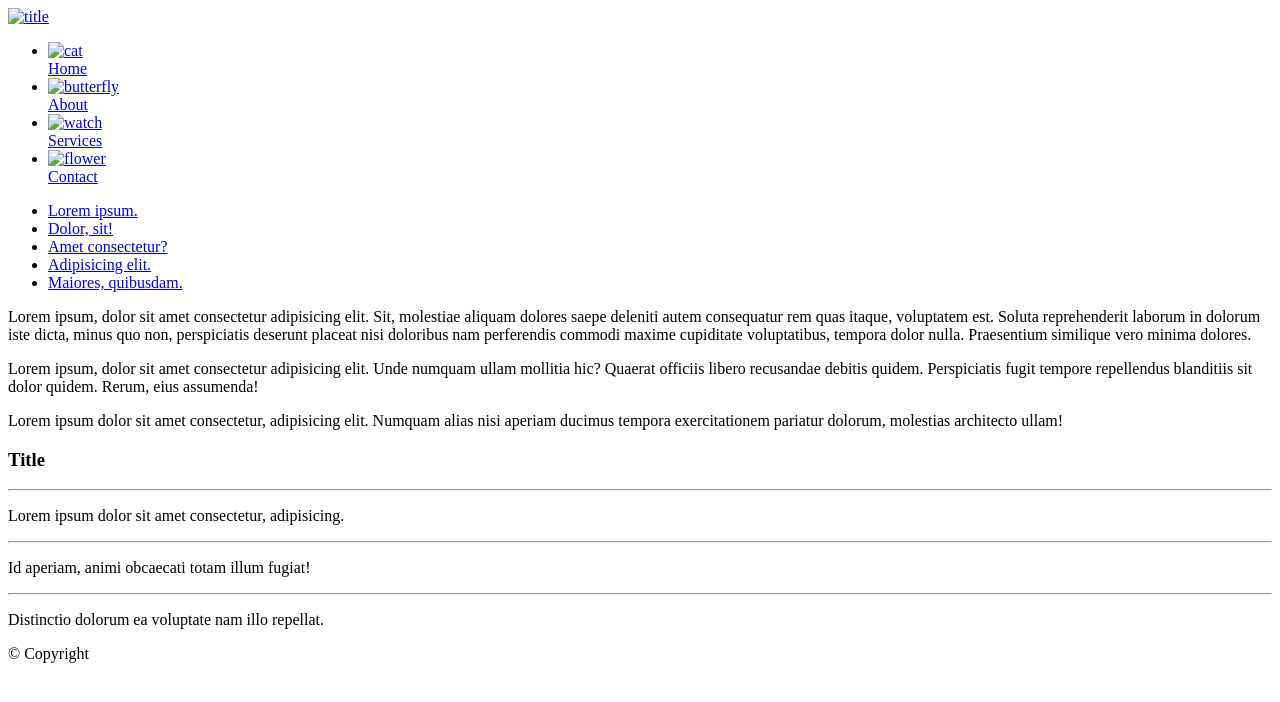
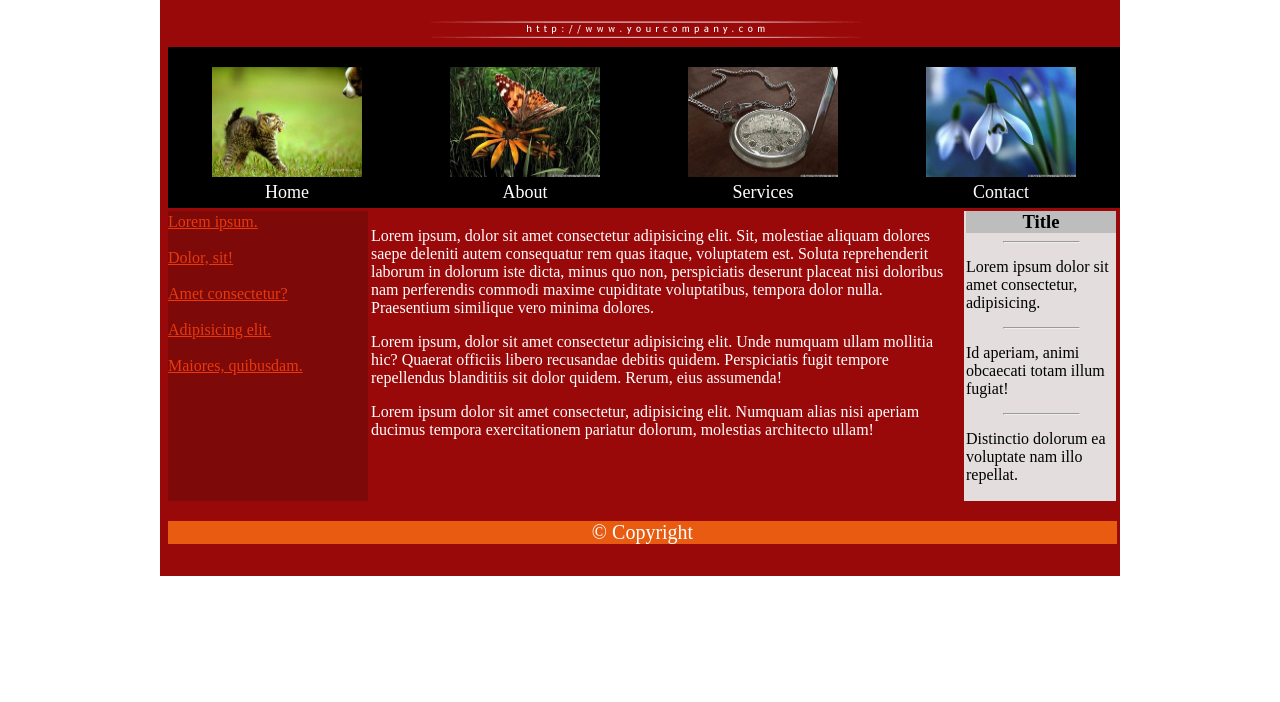
Before and after one commit to Andrewmand/Homework4, a plain HTML site: page index.html in a window 1280 px wide. Drawn offline with Linux system fonts and the light colour scheme; the site is published under a folder, as on GitHub Pages, so addresses that start at the root find nothing.

Commit message:
homework4_1

```diff
--- a/index.html
+++ b/index.html
@@ -2,7 +2,7 @@
 <html lang="en">
 
 <head>
-    <link rel="stylesheet" href="/styles/style.css">
+    <link rel="stylesheet" href="styles/style.css">
     <meta charset="UTF-8">
     <meta name="viewport" content="width=device-width, initial-scale=1.0">
     <title>Homework4</title>
@@ -13,16 +13,16 @@
     <div class="wrapper">
 
         <header class="page-header">
-            <a href="http://www.yourcompany.com"><img src="/pictures/title.gif" alt="title"></a>
+            <a href="http://www.yourcompany.com"><img src="pictures/title.gif" alt="title"></a>
         </header>
 
 
         <nav class="navigation-menu clearfix">
             <ul>
-                <li><a href="home.html"><img src="/pictures/img00.jpg" alt="cat"><br>Home</a></li>
-                <li><a href="about.html"><img src="/pictures/img01.jpg" alt="butterfly"><br>About</a></li>
-                <li><a href="services.html"><img src="/pictures/img02.jpg" alt="watch"><br>Services</a></li>
-                <li><a href="contact.html"><img src="/pictures/img03.jpg" alt="flower"><br>Contact</a></li>
+                <li><a href="home.html"><img src="pictures/img00.jpg" alt="cat"><br>Home</a></li>
+                <li><a href="about.html"><img src="pictures/img01.jpg" alt="butterfly"><br>About</a></li>
+                <li><a href="services.html"><img src="pictures/img02.jpg" alt="watch"><br>Services</a></li>
+                <li><a href="contact.html"><img src="pictures/img03.jpg" alt="flower"><br>Contact</a></li>
             </ul>
         </nav>
 
```
